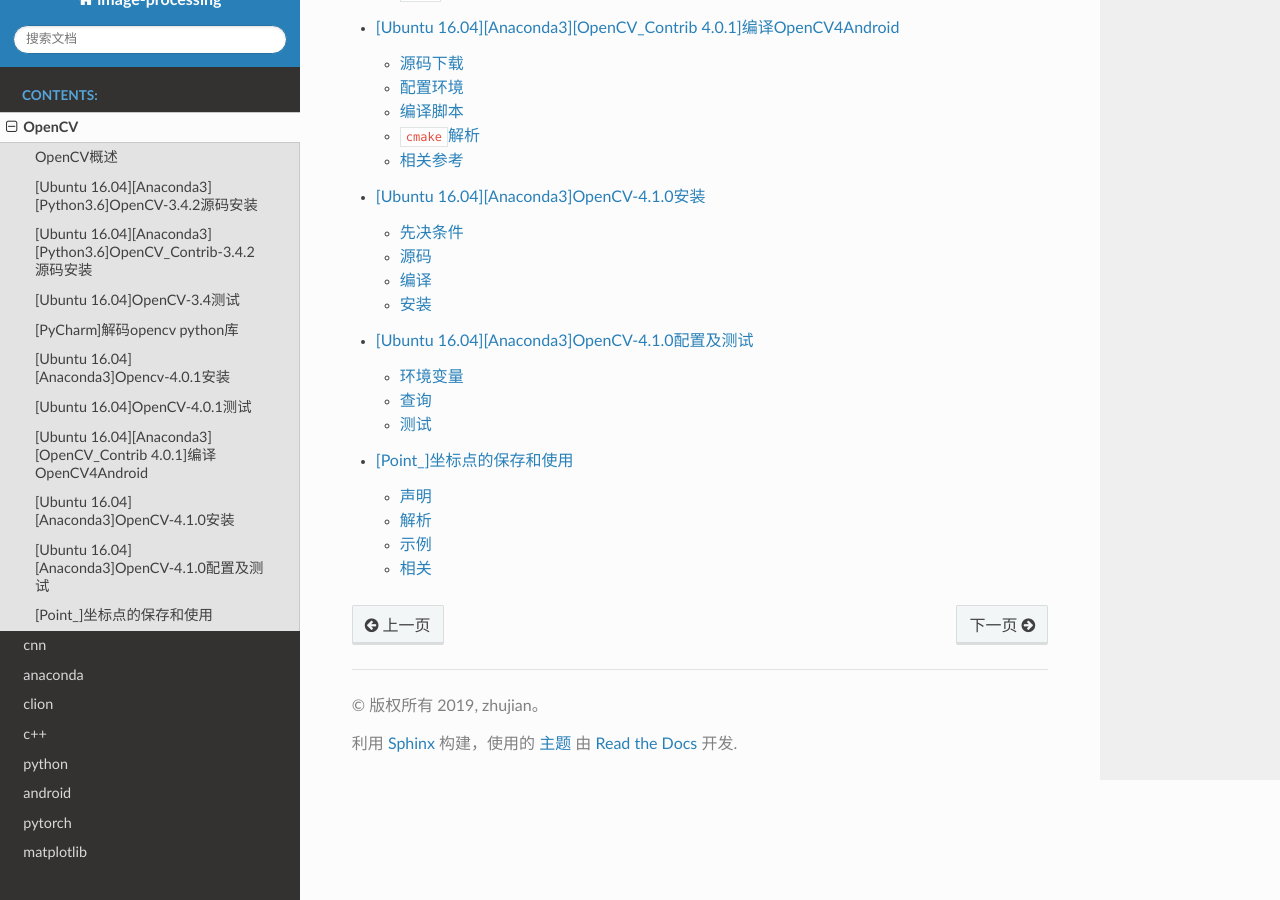
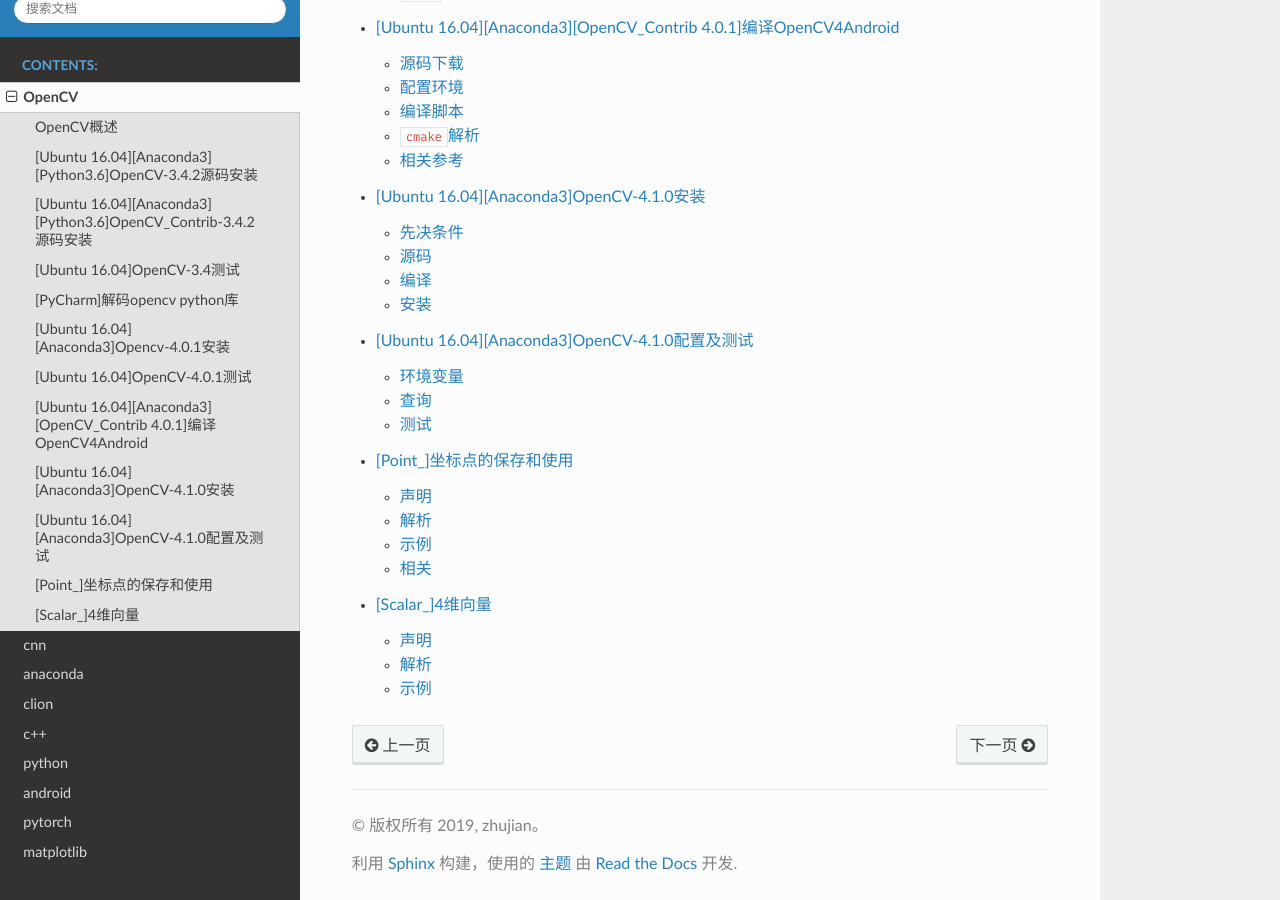
Before and after one commit to Document-Collection/image-processing, a Sphinx documentation site: the page built from docs/source/opencv.rst, in a window 1280 px wide and 900 px high, scrolled down 878 px. Built offline with Sphinx 7.4.7 and the Read the Docs theme 2.0.0, drawn with Linux system fonts in a browser that asks for light colours; pages that are not in the unit, such as notebooks, are missing from menus; some of the changed lines change nothing that is shown.

Commit message:
docs(opencv): 4维向量Scalar解析

````diff
--- a/docs/source/opencv.rst
+++ b/docs/source/opencv.rst
@@ -18,3 +18,4 @@
    opencv/[Ubuntu 16.04][Anaconda3]OpenCV-4.1.0配置及测试
 
    opencv/[Point_]坐标点的保存和使用
+   opencv/[Scalar_]4维向量
--- /dev/null
+++ b/docs/source/opencv/[Scalar_]4维向量.md
@@ -0,0 +1,105 @@
+
+# [Scalar_]4维向量
+
+参考：[Detailed Description](https://docs.opencv.org/4.1.0/d1/da0/classcv_1_1Scalar__.html#details)
+
+`OpenCV`常用`Scalar`保存像素值
+
+## 声明
+
+头文件声明：`#include <opencv2/core/types.hpp>`
+
+头文件位置：`/path/to/opencv4/opencv2/core/types.hpp`
+
+## 解析
+
+`OpenCV`定义了一个模板类，其派生自`4`维向量
+
+```
+template<typename _Tp> class Scalar_ : public Vec<_Tp, 4>
+{
+public:
+    //! default constructor
+    Scalar_();
+    Scalar_(_Tp v0, _Tp v1, _Tp v2=0, _Tp v3=0);
+    Scalar_(_Tp v0);
+
+    Scalar_(const Scalar_& s);
+    Scalar_(Scalar_&& s) CV_NOEXCEPT;
+
+    Scalar_& operator=(const Scalar_& s);
+    Scalar_& operator=(Scalar_&& s) CV_NOEXCEPT;
+
+    template<typename _Tp2, int cn>
+    Scalar_(const Vec<_Tp2, cn>& v);
+
+    //! returns a scalar with all elements set to v0
+    static Scalar_<_Tp> all(_Tp v0);
+
+    //! conversion to another data type
+    template<typename T2> operator Scalar_<T2>() const;
+
+    //! per-element product
+    Scalar_<_Tp> mul(const Scalar_<_Tp>& a, double scale=1 ) const;
+
+    //! returns (v0, -v1, -v2, -v3)
+    Scalar_<_Tp> conj() const;
+
+    //! returns true iff v1 == v2 == v3 == 0
+    bool isReal() const;
+};
+```
+
+最多可以保存`4`个值，定义类对象时需要输入至少两个数值
+
+### 操作
+
+* 对对象或两个对象进行乘/除操作
+* 计算`L2`范数
+
+等等
+
+### 别名
+
+定义了一个双精度类型别名`Scalar`
+
+```
+typedef Scalar_<double> Scalar;
+```
+
+## 示例
+
+```
+#include <iostream>
+#include <opencv2/opencv.hpp>
+#include <opencv2/core/types.hpp>
+
+int main() {
+    cv::Scalar s1(1, 2);
+    cv::Scalar s2(0.23, 3.2, 11.13);
+
+    std::cout << s1 << std::endl;
+    std::cout << s2 << std::endl;
+
+    cv::Scalar s3 = s1 + s2;                           // 加法
+    std::cout << s3 << std::endl;
+
+    cv::Scalar s4 = s1 - s2;                           // 减法
+    std::cout << s4 << std::endl;
+
+    std::cout << cv::norm(s1) << std::endl;            // L2范数
+
+    std::cout << (s1 * 3) << std::endl;                // 乘以一个因子
+}
+```
+
+运行结果
+
+```
+[1, 2, 0, 0]
+[0.23, 3.2, 11.13, 0]
+[1.23, 5.2, 11.13, 0]
+[0.77, -1.2, -11.13, 0]
+2.23607
+[3, 6, 0, 0]
+```
````
